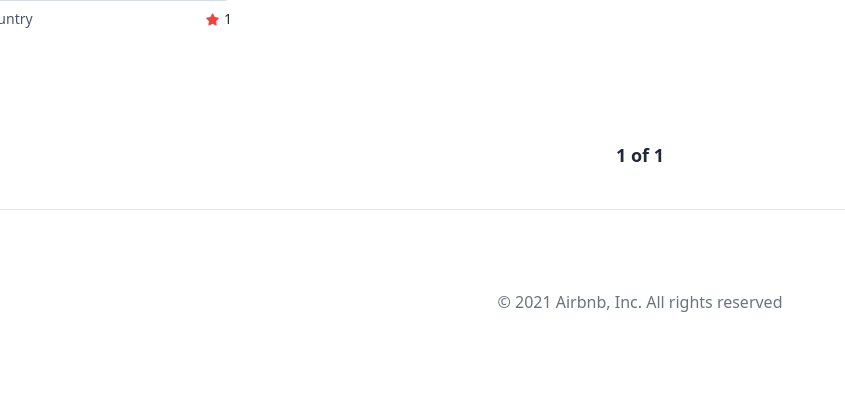
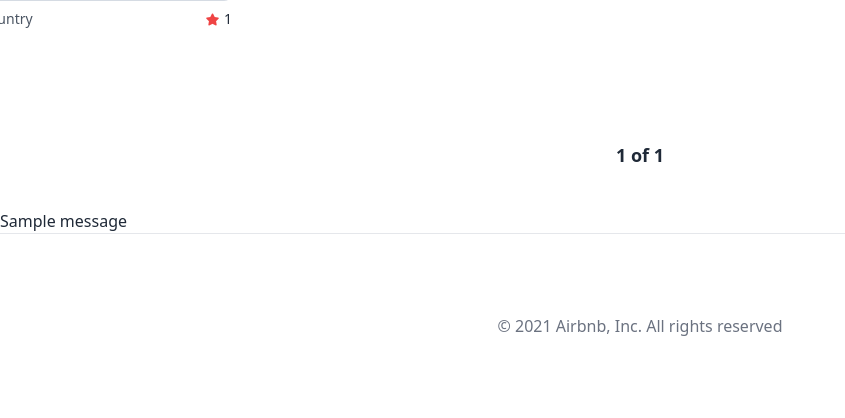
Before and after one commit to heoboseong7/airbnb-clone, a Django app: template templates/rooms/room_list.html in a window 1280 px wide; the page is wider, and only the part inside the window is pictured. Shown: the part 879-1297 px from the top of that part, without its empty margins (0-845 px from the left). Before the commit the page ends 1191 px from the top of that part, so only its background shows below. Run offline with Django 3.2, Linux system fonts and the light colour scheme; the template is opened without the code that fills it: most values are stand-ins (such as "Sample title", 1, 10 or a date in 2020); grey boxes marked "Sample" are stand-in pictures; one stand-in notice (Sample message) is shown; style sheets or scripts are compiled from the project's sources; some libraries are stand-ins or nearby versions.

Commit message:
#21.0 Messages part One

```diff
--- a/templates/base.html
+++ b/templates/base.html
@@ -24,6 +24,7 @@
         {% include "partials/nav.html" %}
     </header>
     {% block content %}{% endblock content %}
+    {% include "partials/messages.html" %}
     {% include "partials/footer.html" %}
 </body>
 </html>
--- /dev/null
+++ b/templates/partials/messages.html
@@ -0,0 +1,7 @@
+{% if messages %}
+<ul class="messages">
+    {% for message in messages %}
+    <li class="message {% if message.tags %} {{ message.tags }}{% endif %}">{{ message }}</li>
+    {% endfor %}
+</ul>
+{% endif %}
--- a/users/views.py
+++ b/users/views.py
@@ -6,6 +6,7 @@ from django.urls import reverse_lazy
 from django.shortcuts import render, redirect, reverse
 from django.contrib.auth import authenticate, login, logout
 from django.core.files.base import ContentFile
+from django.contrib import messages
 from . import forms, models
 
 
```
